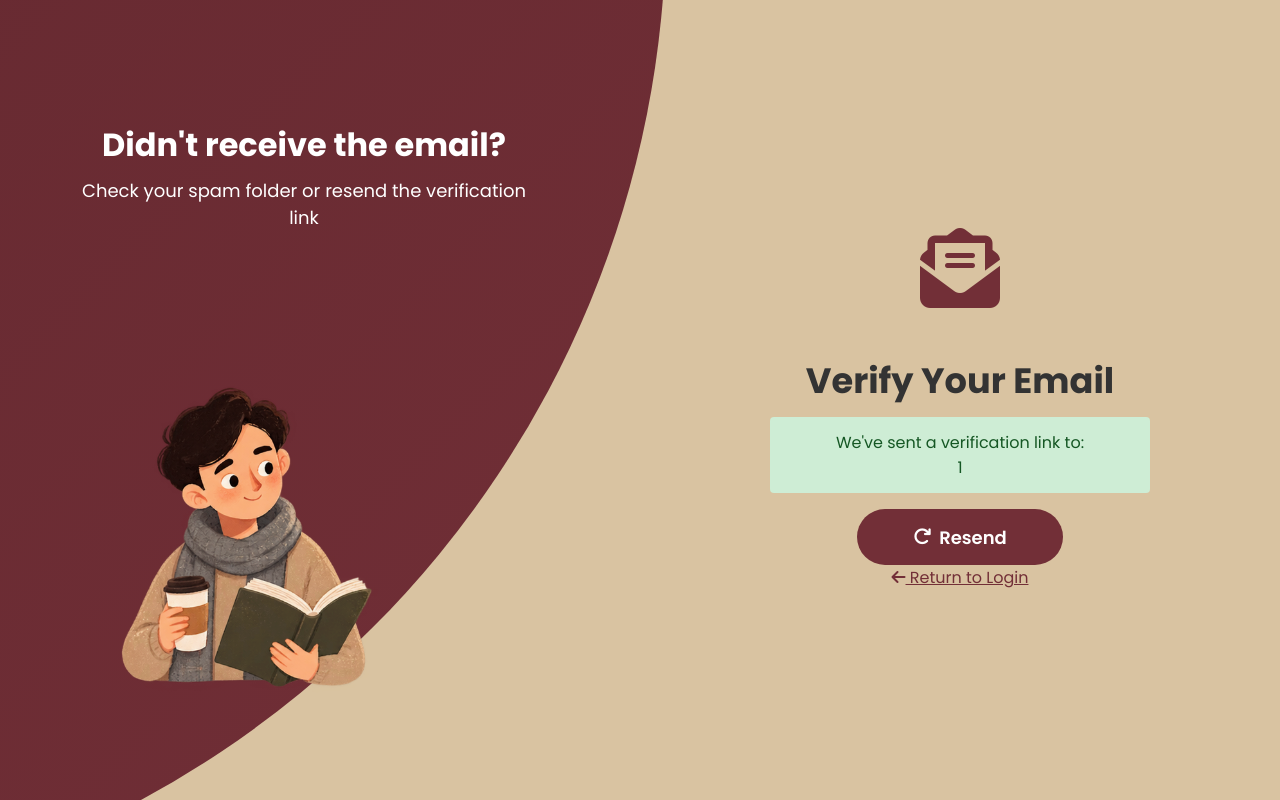
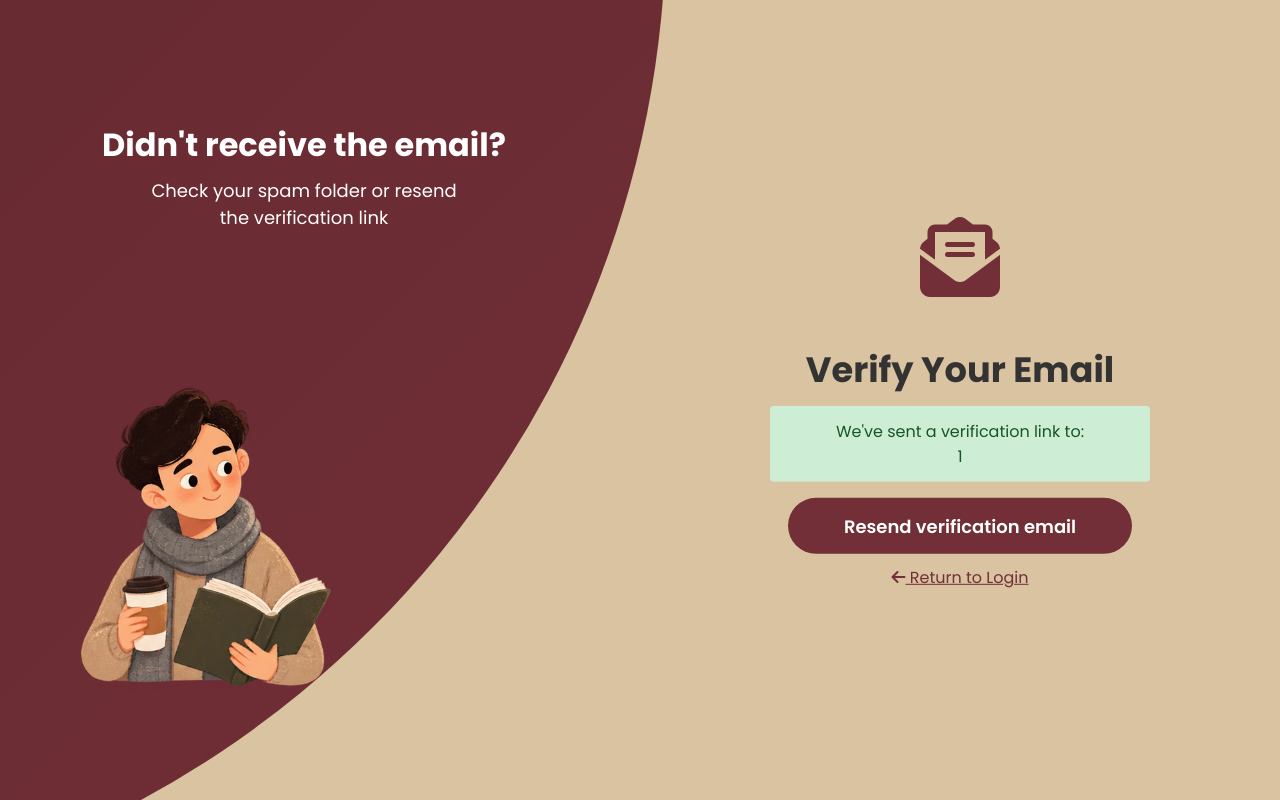
Before and after one commit to slooonya/PageTurner, a Spring Boot app: page /verification-pending?email=1 in a window 1280 px wide. Run offline with Spring Boot 4, Linux system fonts and the light colour scheme; some of the project's set-up classes (security, data sources, template engines, error pages and the like) are left out, and stand-ins take their place.

Commit message:
style: adjust layout and spacing in auth and reading log forms

```diff
--- a/src/main/resources/static/css/auth.css
+++ b/src/main/resources/static/css/auth.css
@@ -251,6 +251,7 @@
 .panel p {
   margin-bottom: 8px;
   font-size: 18px;
+  width: 70%;
 }
 
 .image {
@@ -259,7 +260,7 @@
 }
 
 .left-panel .image {
-  transform: translateX(-55%);
+  transform: translateX(-70%);
 }
 
 .right-panel .image,
@@ -300,9 +301,11 @@
 .auth-container.sign-up-mode .left-panel .side-content {
   transform: translateX(-800px);
 }
+
 .auth-container.sign-up-mode .right-panel .image {
-  transform: translateX(100px);
+  transform: translateX(200px);
 }
+
 .auth-container.sign-up-mode .right-panel .side-content {
   transform: translateX(0);
 }
--- a/src/main/resources/static/css/reading-log-form.css
+++ b/src/main/resources/static/css/reading-log-form.css
@@ -14,7 +14,7 @@
 .form-section {
   display: flex;
   flex-direction: column;
-  gap: 20px;
+  gap: 16px;
   padding: 24px;
   border-radius: 30px;
   background: var(--white-smoke);
@@ -27,10 +27,6 @@
 
 .section-header i {
   color: var(--wine);
-}
-
-.form-group {
-  margin-bottom: 1rem;
 }
 
 .form-group label {
--- a/src/main/resources/templates/verification-pending.html
+++ b/src/main/resources/templates/verification-pending.html
@@ -32,11 +32,11 @@
           <form th:action="@{/resend-verification}" method="post" class="resend-form">
             <input type="hidden" name="email" th:value="${email}">
             <button type="submit" class="btn resend-btn">
-              <i class="fas fa-redo"></i> Resend
+              Resend verification email
             </button>
           </form>
 
-          <div class="back-action">
+          <div class="account-text mt-3">
             <a th:href="@{/auth}" class="account-link">
               <i class="fas fa-arrow-left"></i> Return to Login
             </a>
```
